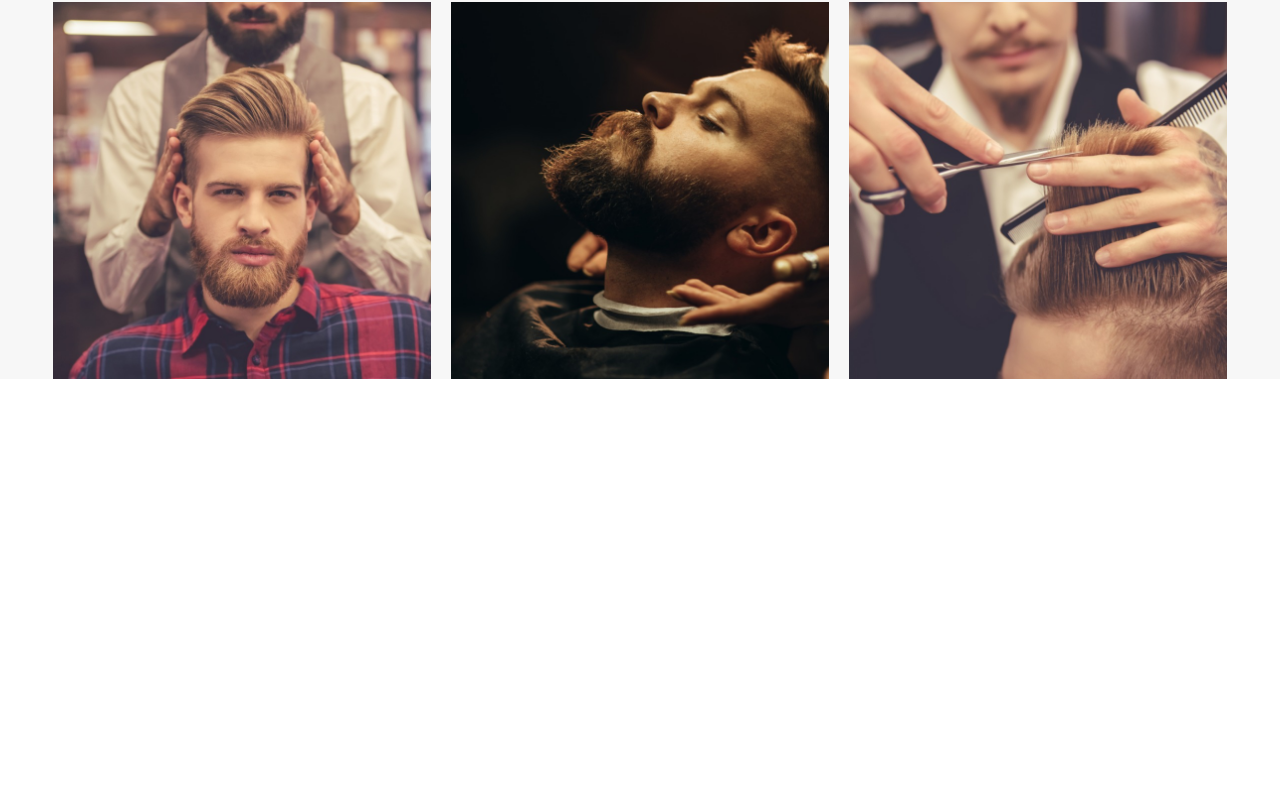
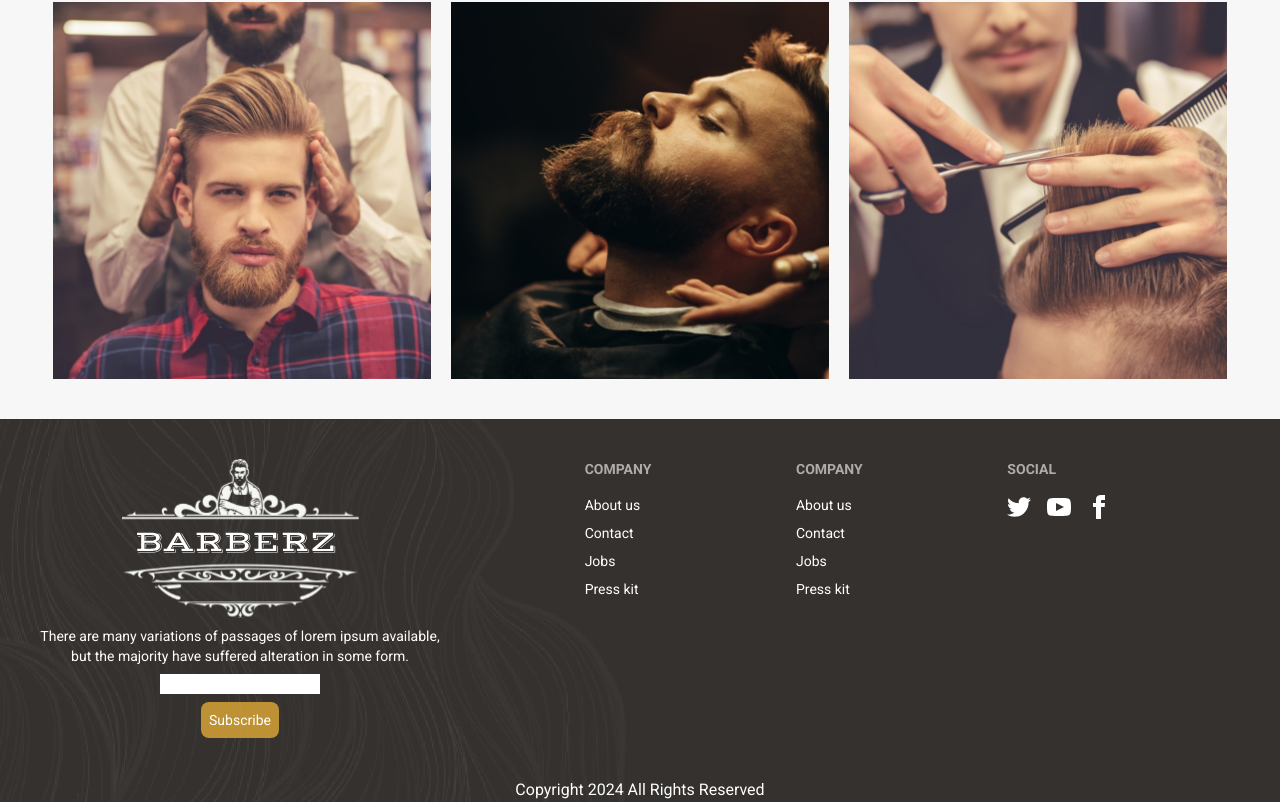
Before and after one commit to Shahriar-Samir/Barbarz, a Next.js app: page / in a window 1280 px wide. Shown: the part 6755-7557 px from the top of the page. Before the commit the page ends 7134 px from the top, so only its background shows below. Built offline with nearby package versions, Linux system fonts and the light colour scheme.

Commit message:
add: footer section

```diff
--- a/src/app/page.tsx
+++ b/src/app/page.tsx
@@ -3,6 +3,7 @@
 import Clients from '@/components/Clients';
 import Contact from '@/components/Contact';
 import Details from '@/components/Details';
+import Footer from '@/components/Footer';
 import Header from '@/components/Header';
 import Intro from '@/components/Intro';
 import OurWork from '@/components/OurWork';
@@ -27,6 +28,7 @@
       <Appointment/>
       <Clients/>
       <OurWork/>
+      <Footer/>
     </main>
   );
 };
--- /dev/null
+++ b/src/components/Footer.tsx
@@ -0,0 +1,72 @@
+import React from 'react';
+
+const Footer = () => {
+    return (
+     <footer className="bg-[url('/footer.jpg')]">
+           <footer className="footer text-white  p-10 mt-10 ">
+  <section className='flex flex-col items-center'>
+    <img src='/title.svg'/>
+  <p className='max-w-[400px] text-center'>There are many variations of passages of lorem ipsum available, but the majority have suffered alteration in some form.</p>
+  <input type='email'/>
+  <button className='p-2 rounded-lg text-white bg-[#D9A536D4]'>Subscribe</button>
+  </section>
+  <nav>
+    <h6 className="footer-title">Company</h6>
+    <a className="link link-hover">About us</a>
+    <a className="link link-hover">Contact</a>
+    <a className="link link-hover">Jobs</a>
+    <a className="link link-hover">Press kit</a>
+  </nav>
+  <nav>
+    <h6 className="footer-title">Company</h6>
+    <a className="link link-hover">About us</a>
+    <a className="link link-hover">Contact</a>
+    <a className="link link-hover">Jobs</a>
+    <a className="link link-hover">Press kit</a>
+  </nav>
+  <nav>
+    <h6 className="footer-title">Social</h6>
+    <div className="grid grid-flow-col gap-4">
+      <a>
+        <svg
+          xmlns="http://www.w3.org/2000/svg"
+          width="24"
+          height="24"
+          viewBox="0 0 24 24"
+          className="fill-current">
+          <path
+            d="M24 4.557c-.883.392-1.832.656-2.828.775 1.017-.609 1.798-1.574 2.165-2.724-.951.564-2.005.974-3.127 1.195-.897-.957-2.178-1.555-3.594-1.555-3.179 0-5.515 2.966-4.797 6.045-4.091-.205-7.719-2.165-10.148-5.144-1.29 2.213-.669 5.108 1.523 6.574-.806-.026-1.566-.247-2.229-.616-.054 2.281 1.581 4.415 3.949 4.89-.693.188-1.452.232-2.224.084.626 1.956 2.444 3.379 4.6 3.419-2.07 1.623-4.678 2.348-7.29 2.04 2.179 1.397 4.768 2.212 7.548 2.212 9.142 0 14.307-7.721 13.995-14.646.962-.695 1.797-1.562 2.457-2.549z"></path>
+        </svg>
+      </a>
+      <a>
+        <svg
+          xmlns="http://www.w3.org/2000/svg"
+          width="24"
+          height="24"
+          viewBox="0 0 24 24"
+          className="fill-current">
+          <path
+            d="M19.615 3.184c-3.604-.246-11.631-.245-15.23 0-3.897.266-4.356 2.62-4.385 8.816.029 6.185.484 8.549 4.385 8.816 3.6.245 11.626.246 15.23 0 3.897-.266 4.356-2.62 4.385-8.816-.029-6.185-.484-8.549-4.385-8.816zm-10.615 12.816v-8l8 3.993-8 4.007z"></path>
+        </svg>
+      </a>
+      <a>
+        <svg
+          xmlns="http://www.w3.org/2000/svg"
+          width="24"
+          height="24"
+          viewBox="0 0 24 24"
+          className="fill-current">
+          <path
+            d="M9 8h-3v4h3v12h5v-12h3.642l.358-4h-4v-1.667c0-.955.192-1.333 1.115-1.333h2.885v-5h-3.808c-3.596 0-5.192 1.583-5.192 4.615v3.385z"></path>
+        </svg>
+      </a>
+    </div>
+  </nav>
+
+</footer>
+<h6 className='text-center text-white'>Copyright 2024 All Rights Reserved</h6>
+     </footer>
+    );
+};
+
+export default Footer;
```
Also changed, not shown: public/footer.jpg (added).
